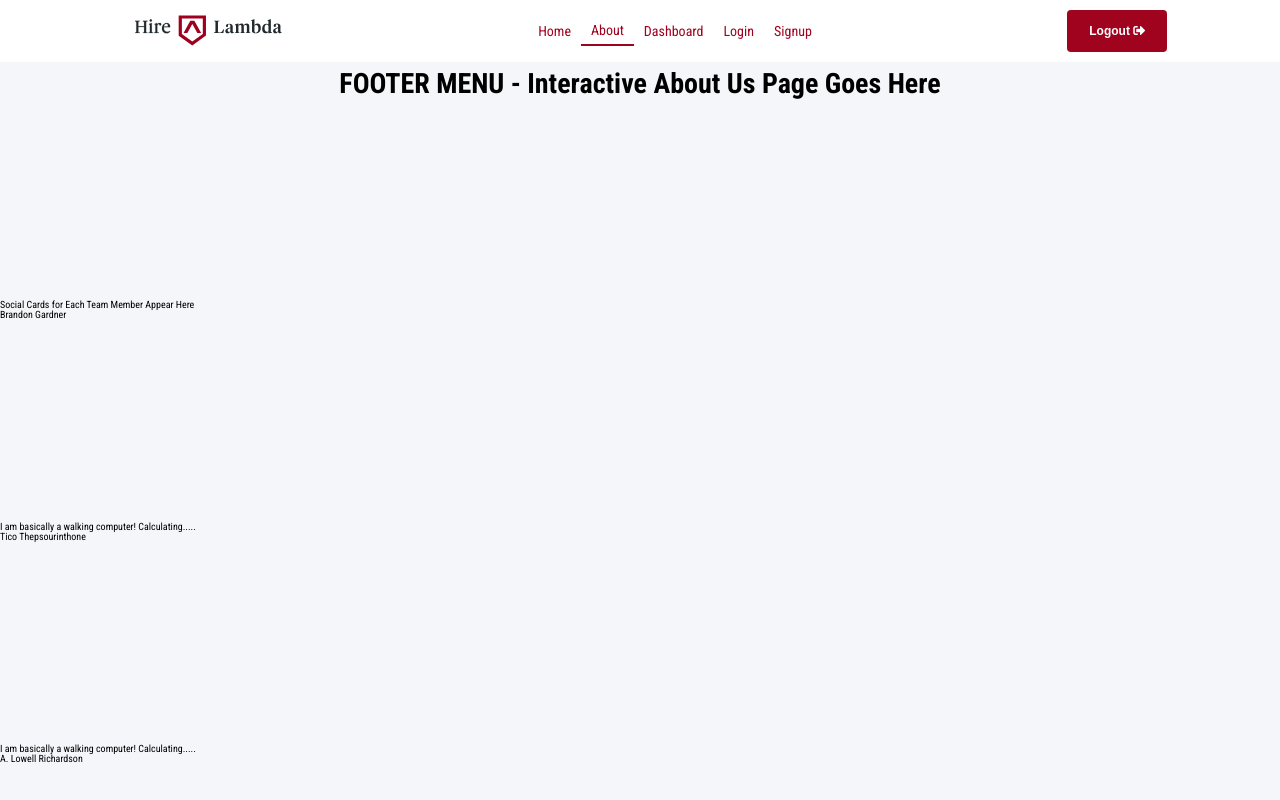
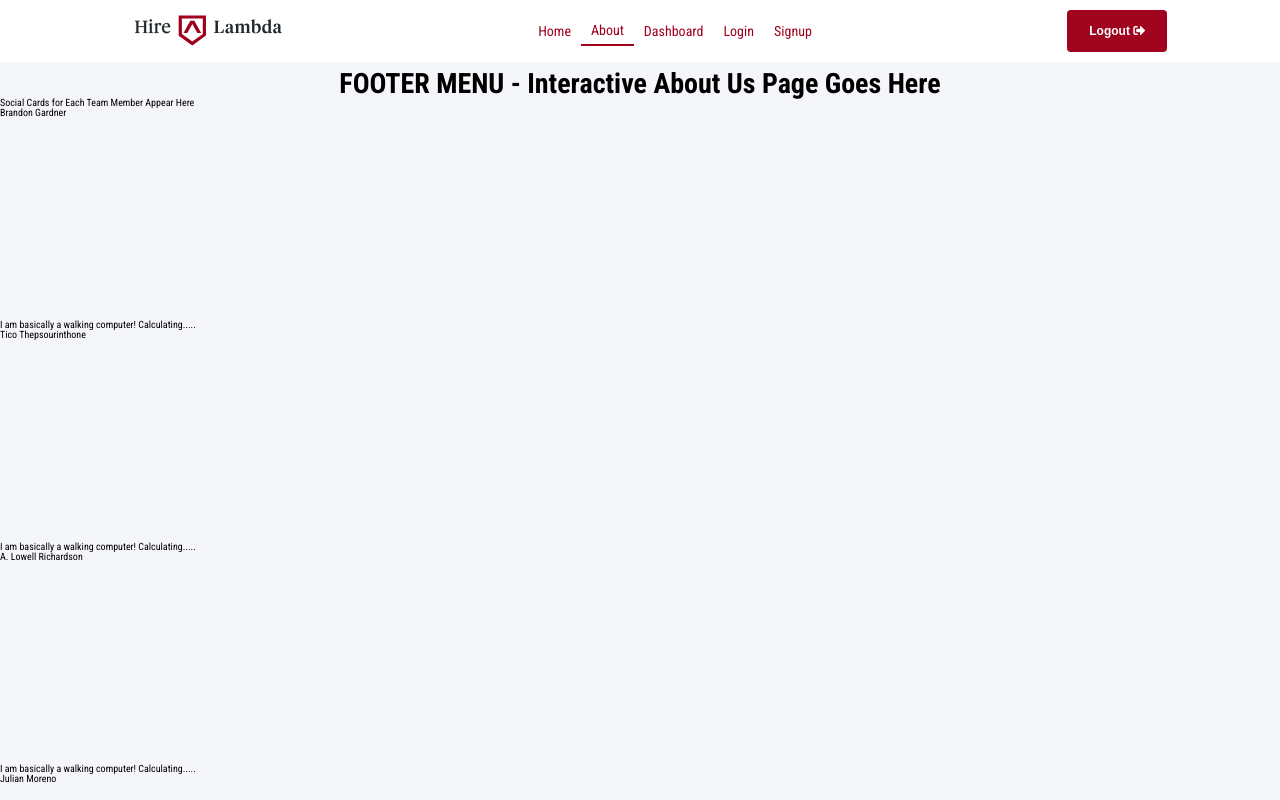
Before and after one commit to hire-lambda-grads/front-end, a React (Create React App) app: page /about in a window 1280 px wide. Shown: the top 800 px of the page. Built offline with nearby package versions, Linux system fonts and the light colour scheme; grey boxes are pictures that could not be loaded.

Commit message:
consoldated. Deleted Video comp

```diff
--- a/src/components/about/About.js
+++ b/src/components/about/About.js
@@ -2,50 +2,43 @@
 import React from 'react';
 
 import Card from './Card';
-import Video from './Video';
 
-import jake from '../../assets/movie 1.mp4';
+//Videos for each person
+import jake from '../../assets/movie 1.mp4'
 
 
-const About = () => {
+const About = (props) => {
 	return (
 		<div>
 			<h1>FOOTER MENU - Interactive About Us Page Goes Here</h1>
-<Video jake= {jake}/>
 			<h2>Social Cards for Each Team Member Appear Here</h2>
 			<Card
 			name= 'Brandon Gardner'
-			//video= {}
 			about= 'I am basically a walking computer! Calculating.....'
 			/>
 			<Card
 			name= 'Tico Thepsourinthone'
-			//video= {}
 			about= 'I am basically a walking computer! Calculating.....'
 			/>
 			<Card
 			name= 'A. Lowell Richardson'
-			//video= {}
 			about= 'I am basically a walking computer! Calculating.....'
 			/>
 			<Card
 			name= 'Julian Moreno'
-			//video= {}
 			about= 'I am basically a walking computer! Calculating.....'
 			/>
 			<Card
 			name= 'Ryan Clark'
-			//video= {}
 			about= 'I am basically a walking computer! Calculating.....'
 			/>
 			<Card
 			name= 'Jake Thomas'
-			//video= {jake}
+			video= {jake}
 			about= 'I am basically a walking computer! Calculating.....'
 			/>
 			<Card
 			name= 'Jamie Goodnight'
-			//video= {}
 			about= 'I am basically a walking computer! Calculating.....'
 			/>
 		</div>
--- a/src/components/about/Card.js
+++ b/src/components/about/Card.js
@@ -1,26 +1,36 @@
 import React from 'react';
 
-const Card = (props) => {
+import jake from '../../assets/movie 1.mp4'
 
-    return (
+class Card extends React.Component {
+  playVideo() {
+    this.refs.vidRef.play();
+  }
 
-        <div>
-            <h2>{props.name}</h2>
+  pauseVideo() {
+    this.refs.vidRef.pause();
+  }
 
-            <video
-                src={props.video}
-                type="video/mp4"
-                onMouseOver='play()'
-                onMouseOut='pause()'
-                width='200'
-                height='200'>
-            </video>
-
-            <p>{props.about}</p>
+    render(props) {
+      return(
+        <div className = 'about-card'>
+            <h2>{this.props.name}</h2>
+          <video
+          height='200'
+          width='200'
+          loop
+          ref="vidRef"
+          src={this.props.video}
+          type="video/mp4"
+          onMouseOver={this.playVideo.bind(this)}
+          onMouseOut={this.pauseVideo.bind(this)}
+          ></video>
+          <p>{this.props.about}</p>
         </div>
-    );
-}
+      );
+    }
+  }
 
 
 
-export default Card;
+ export default Card
--- a/src/components/about/Video.js
+++ /dev/null
@@ -1,38 +0,0 @@
-import React from 'react';
-
-import jake from '../../assets/movie 1.mp4'
-
-class Video extends React.Component {
-  playVideo() {
-    // You can use the play method as normal on your video ref
-    this.refs.vidRef.play();
-  }
-
-  pauseVideo() {
-    // Pause as well
-    this.refs.vidRef.pause();
-  }
-
-    // You can pass your function references to your child components as props (here passing down to the Buttons component)
-    render(props) {
-      return(
-        <div>
-          <video
-          height='200'
-          width='200'
-          loop
-          ref="vidRef"
-          src={jake}
-          type="video/mp4"
-          onMouseOver={this.playVideo.bind(this)}
-          onMouseOut={this.pauseVideo.bind(this)}
-          ></video>
-
-        </div>
-      );
-    }
-  }
-
-
-
- export default Video
```
